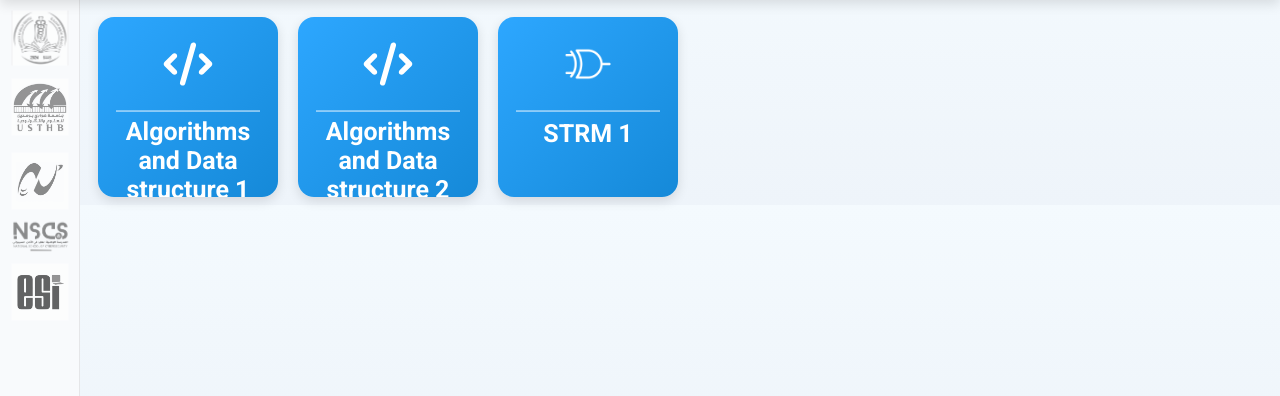
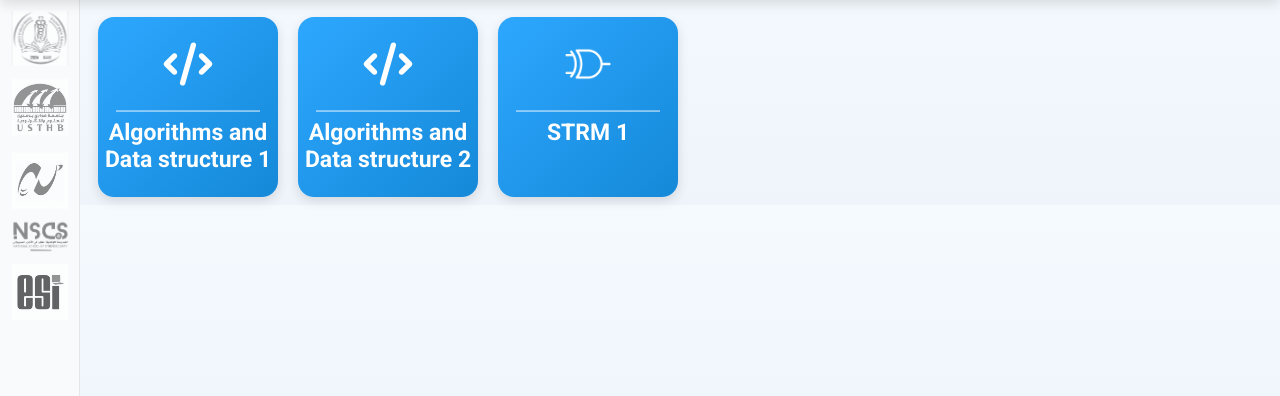
Before and after one commit to ycn3310/tela33amek, a Django app: page / in a window 1280 px wide. Shown: the part 61-457 px from the top of the page. Run offline with Django 5.2, Linux system fonts and the light colour scheme; data comes from the database, SQL or seed files in the repository; both versions use the stored data as it was after the commit.

Commit message:
nothing specia;

```diff
--- a/static/css/body.css
+++ b/static/css/body.css
@@ -38,12 +38,12 @@
 
 .module-name{
     font-family: Roboto;
-    font-size:  25px;
+    font-size:  23px;
     font-weight: bold;
     color: white;
     margin-top: 0px;
     text-align: center;
-    width: 160px;
+    width: 170px;
 
     overflow: hidden;
     text-overflow: ellipsis;
```
Also changed, not shown: db.sqlite3, media/course_icons/code-solid-full_CGnNzcg.svg (added), media/course_icons/electrical.png (added), media/papers/26/08/02/Examen_ASD.JPG (added).
